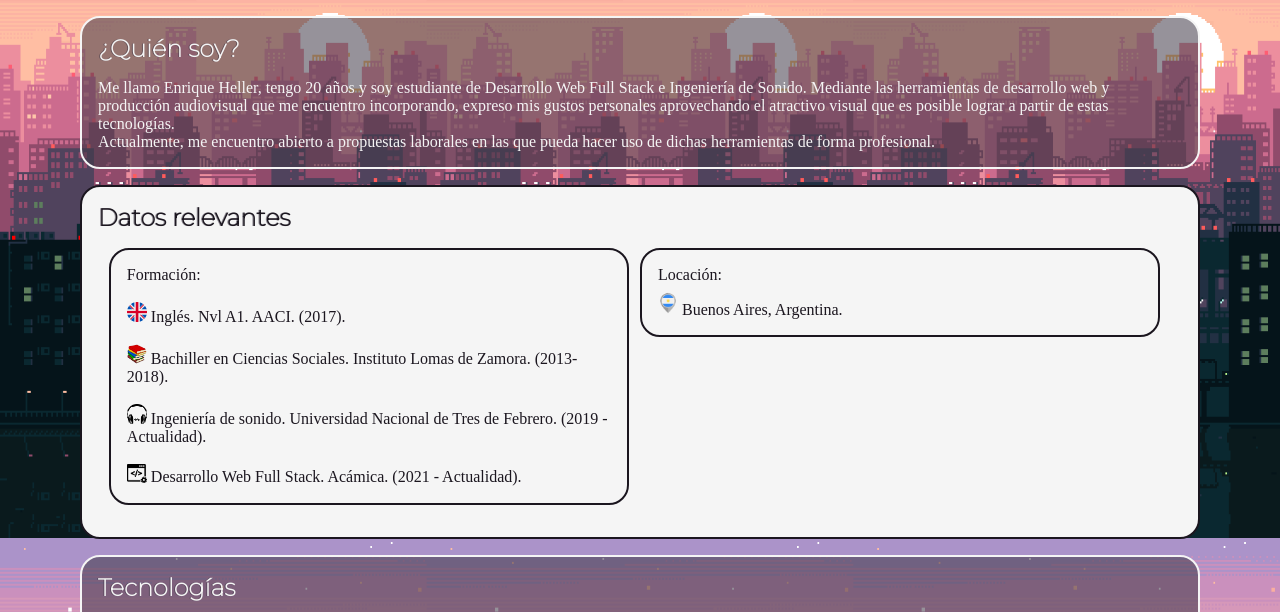
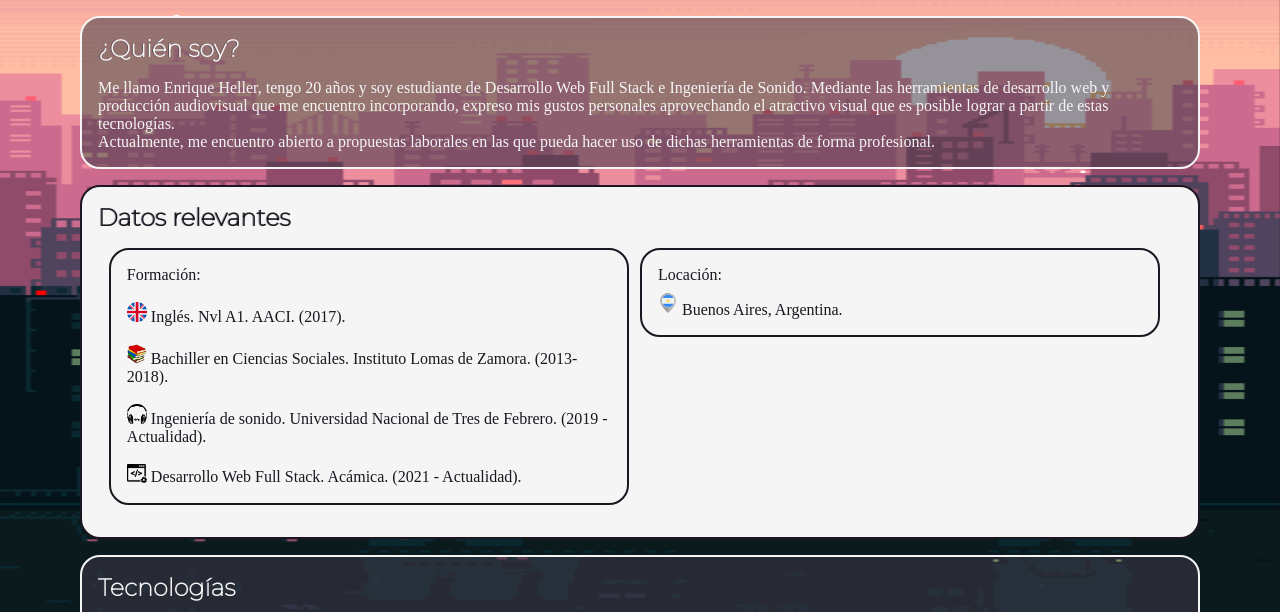
Before and after one commit to EnriHeller/portfolio, a plain HTML site: page index.html in a window 1280 px wide. Shown: the part 166-778 px from the top of the page. Drawn offline with Linux system fonts and the light colour scheme.

Commit message:
correccion del fondo de pantalla 1

```diff
--- a/index.html
+++ b/index.html
@@ -11,6 +11,10 @@
 </head>
 
 <body>
+
+    <div id="background">
+        <img src="./img/fondo3.gif" class="stretch" alt="background">
+    </div>
 
     <header class="cabecera">
 
--- a/style.scss
+++ b/style.scss
@@ -8,9 +8,18 @@
     @include format;
 }
 
-
+#background{
+     width: 100%;
+     height: 100%;
+     position: fixed;
+     left: 0px;
+     top: 0px;
+     z-index: -1;
+}
+.stretch{
+    width: 100%;
+    height: 100%;
+}
 body{
-    background-image: url(./img/fondo3.gif);
-    background-repeat: round;
     background-color: $color1;
 }
```
Also changed, not shown: style.css, 1 other file.
